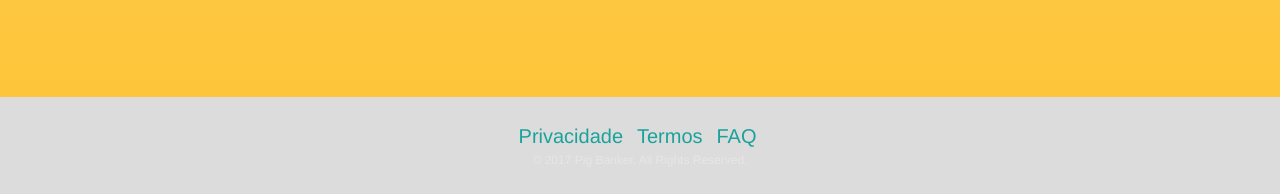
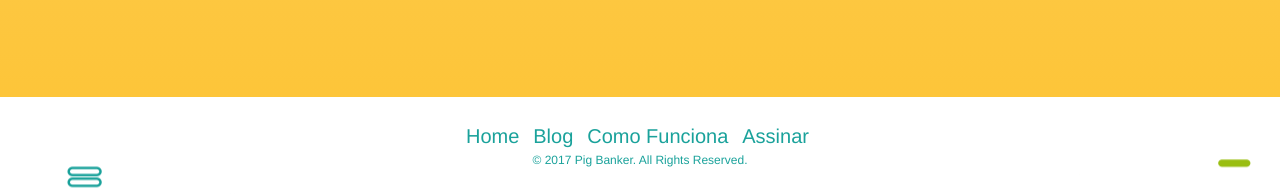
Before and after one commit to deividvs/PiggyBankerSite, a website: page index.html in a window 1280 px wide. Shown: the part 3189-3383 px from the top of the page. Drawn offline with nearby package versions, Linux system fonts and the light colour scheme; a web font is replaced by a local one.

Commit message:
changed footer layout

```diff
--- a/css/main.css
+++ b/css/main.css
@@ -146,6 +146,8 @@ header{
 
 footer{
   background-color: #DCDCDC;
+  background: url('../img/background_bottom.png') no-repeat;
+  color: #1aa29b;
 }
 
 footer ul li a{
--- a/index.html
+++ b/index.html
@@ -286,13 +286,16 @@
         <div class="container">
           <ul class="list-inline">
               <li>
-                  <a href="#">Privacidade</a>
+                  <a href="#">Home</a>
               </li>
               <li>
-                  <a href="#">Termos</a>
+                  <a href="#">Blog</a>
               </li>
               <li>
-                  <a href="#">FAQ</a>
+                  <a href="#">Como Funciona</a>
+              </li>
+              <li>
+                  <a href="#">Assinar</a>
               </li>
           </ul>
           <p>&copy; 2017 Pig Banker. All Rights Reserved.</p>
```
